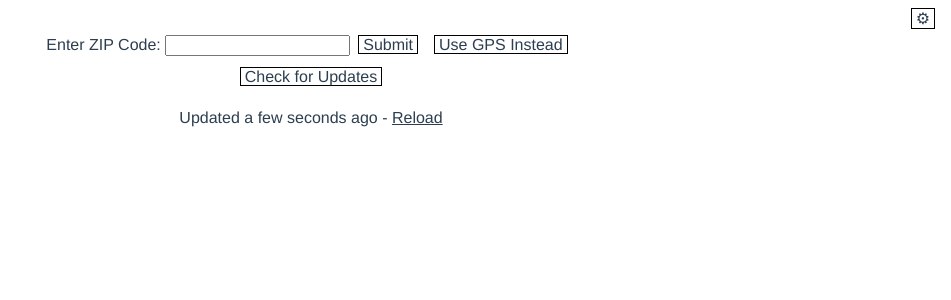
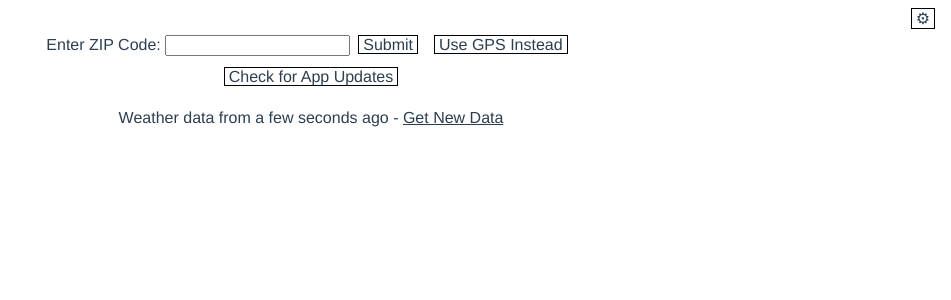
Before and after one commit to etekweb/clear-skies, a Vue app: page / in a window 1280 px wide. Shown: the top 300 px of the page, without its empty margins (329-1280 px from the left). Built offline with nearby package versions, Linux system fonts and the light colour scheme.

Commit message:
Update flow tweaks, test

```diff
--- a/src/App.vue
+++ b/src/App.vue
@@ -6,11 +6,11 @@
         App update available! -
         <span @click="refresh" class="refresh-link">Click to update</span>
       </div>
-      Updated {{ lastUpdated }} -
+      Weather data from {{ lastUpdated }} -
       <span
         @click="setLocation($store.state.currentLocation)"
         class="refresh-link"
-      >Reload</span>
+      >Get New Data</span>
     </div>
     <ExtendedForecast :data="hourly" />
     <ExtendedForecast isDaily :data="daily" />
--- a/src/components/LocationList.vue
+++ b/src/components/LocationList.vue
@@ -21,7 +21,7 @@
       <div @click="addLocationWithZIP" class="btn">Submit</div>
       <div @click="addLocationWithGPS" class="btn">Use GPS Instead</div>
       <div>
-        <div class="btn" @click="reload">Check for Updates</div>
+        <div class="btn" @click="reload">Check for App Updates</div>
       </div>
     </div>
   </div>
```
